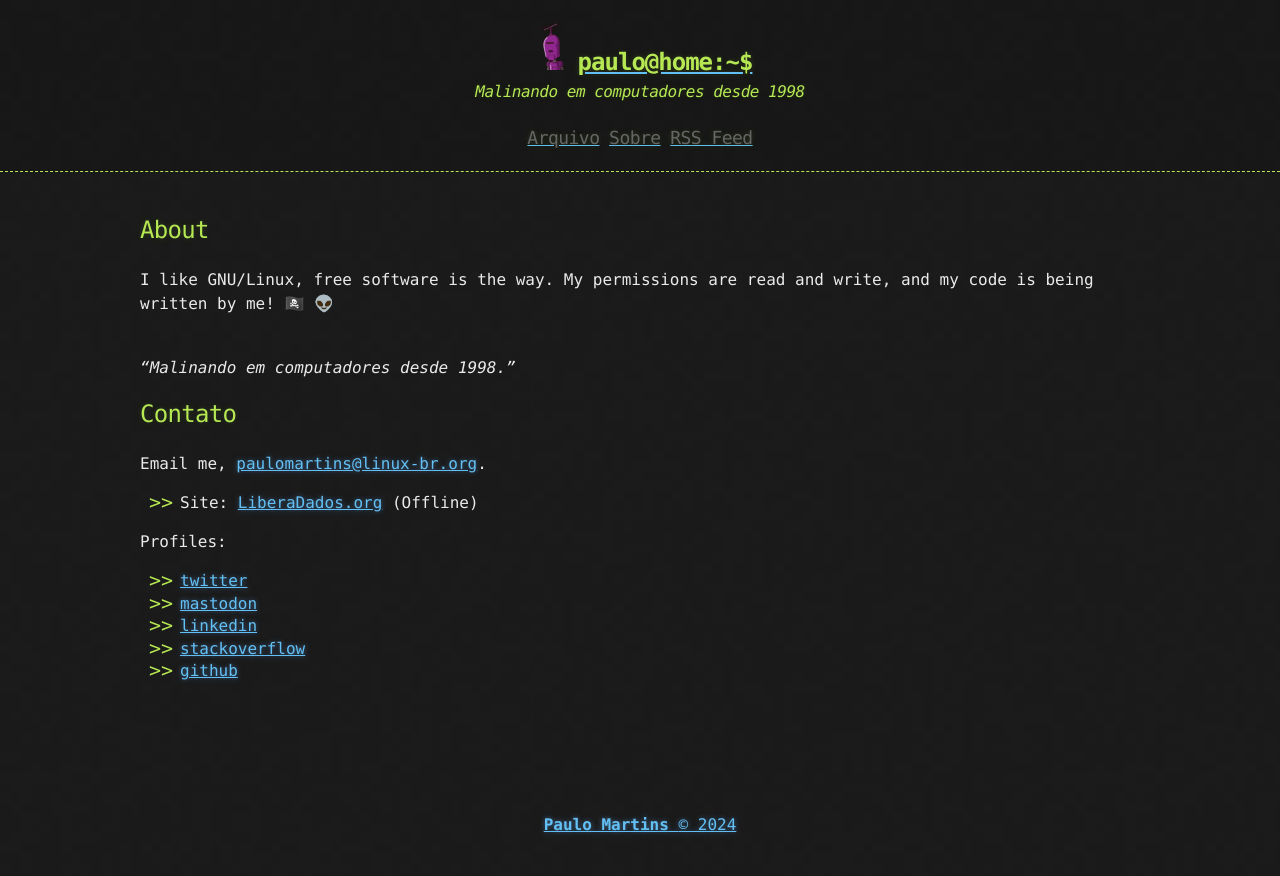
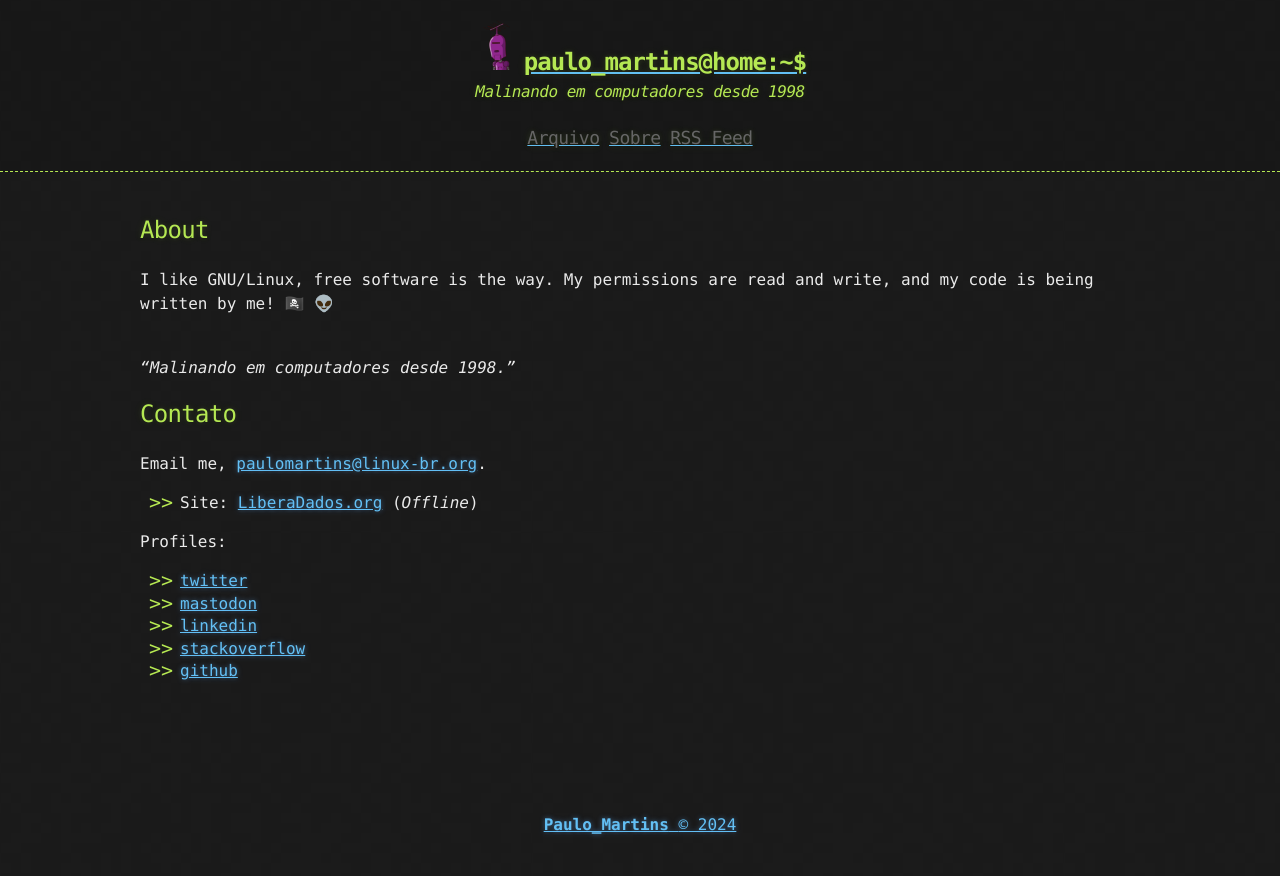
Before and after one commit to paullomarttins/paullomarttins.github.io, a Jekyll site: the page built from about.md, in a window 1280 px wide. Shown: the top 876 px of the page. Built offline with Jekyll 4.4.1, drawn with Linux system fonts in a browser that asks for light colours.

Commit message:
Atualização do about e config

```diff
--- a/_config.yml
+++ b/_config.yml
@@ -28,5 +28,5 @@ plugins:
   - jekyll-sitemap
 
 # Custom variables
-owner : "Paulo Martins"
+owner : "Paulo_Martins"
 year : {{ currentyear }}
--- a/about.md
+++ b/about.md
@@ -11,7 +11,7 @@ I like GNU/Linux, free software is the way. My permissions are read and write, a
 
 ## Contato
 Email me, [paulomartins@linux-br.org](mailto:paulomartins@linux-br.org).
-- Site: [LiberaDados.org](https://liberadados.org) (Offline)
+- Site: [LiberaDados.org](https://liberadados.org) (_Offline_)
 
 Profiles:
    - [twitter](https://twitter.com/_paulluss)
```
